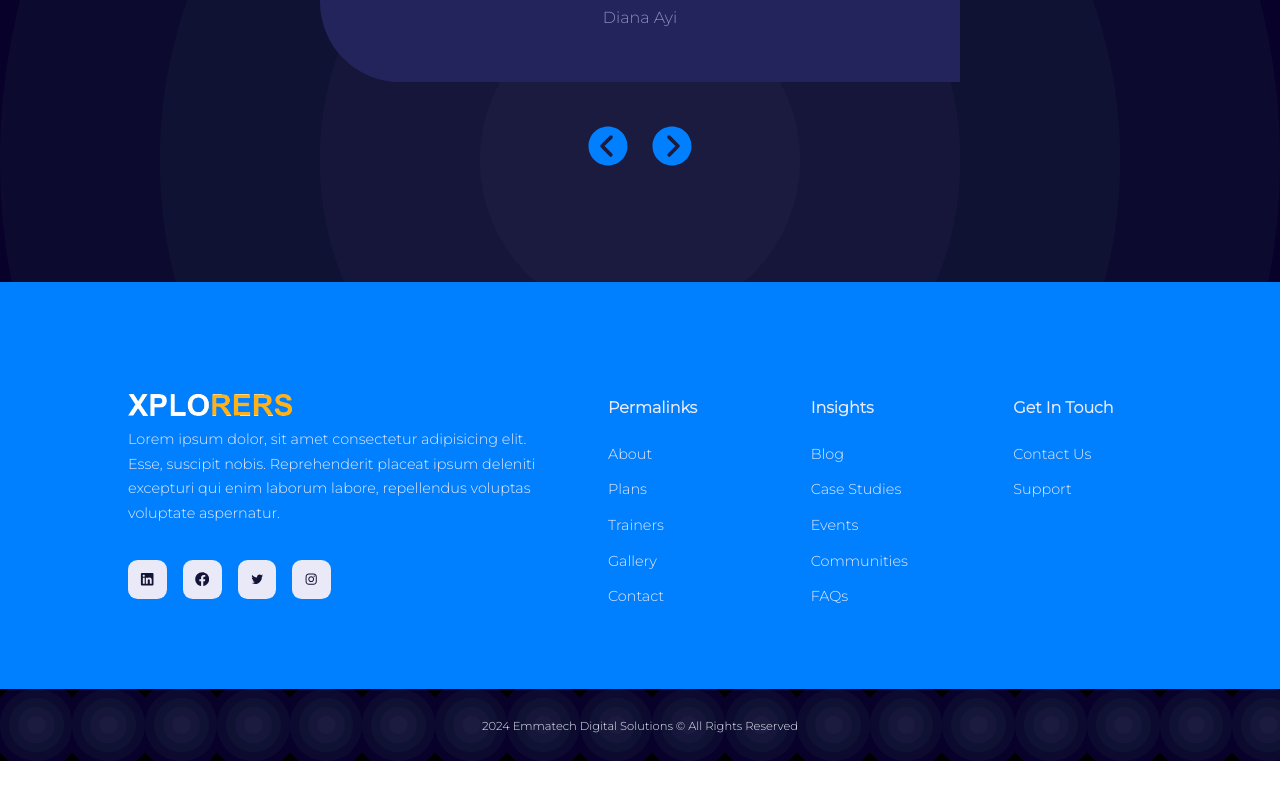
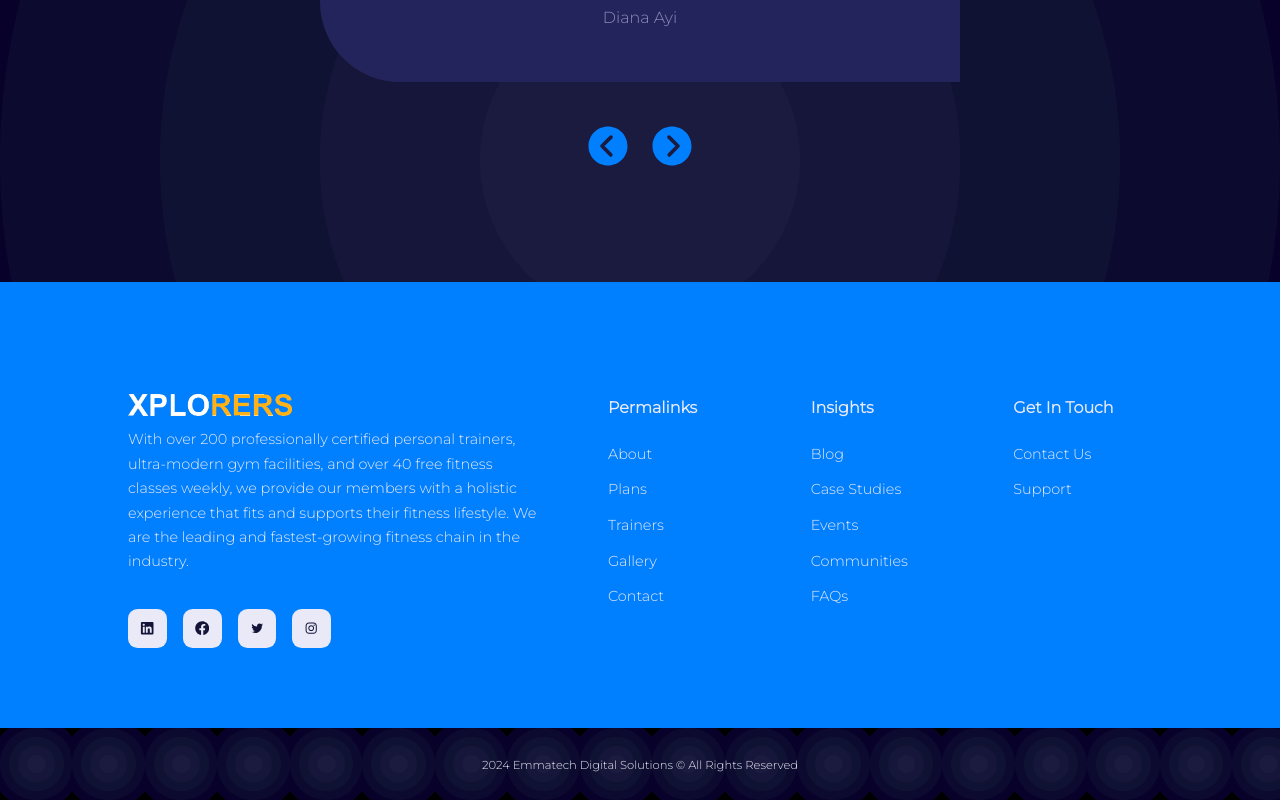
Before and after one commit to Noble-247/xplorers-gym, a Next.js app: page / in a window 1280 px wide. Shown: the part 4080-4880 px from the top of the page. Before the commit the page ends 4841 px from the top, so only its background shows below. Built offline with nearby package versions, Linux system fonts and the light colour scheme.

Commit message:
Modified the footer text contents

```diff
--- a/app/components/Footer.tsx
+++ b/app/components/Footer.tsx
@@ -17,9 +17,11 @@ export default function Footer() {
             />
           </Link>
           <p className='text-center md:text-start'>
-            Lorem ipsum dolor, sit amet consectetur adipisicing elit. Esse,
-            suscipit nobis. Reprehenderit placeat ipsum deleniti excepturi qui
-            enim laborum labore, repellendus voluptas voluptate aspernatur.
+            With over 200 professionally certified personal trainers,
+            ultra-modern gym facilities, and over 40 free fitness classes
+            weekly, we provide our members with a holistic experience that fits
+            and supports their fitness lifestyle. We are the leading and
+            fastest-growing fitness chain in the industry.
           </p>
           <div className='mt-6 flex gap-4 items-center'>
             <a
```
